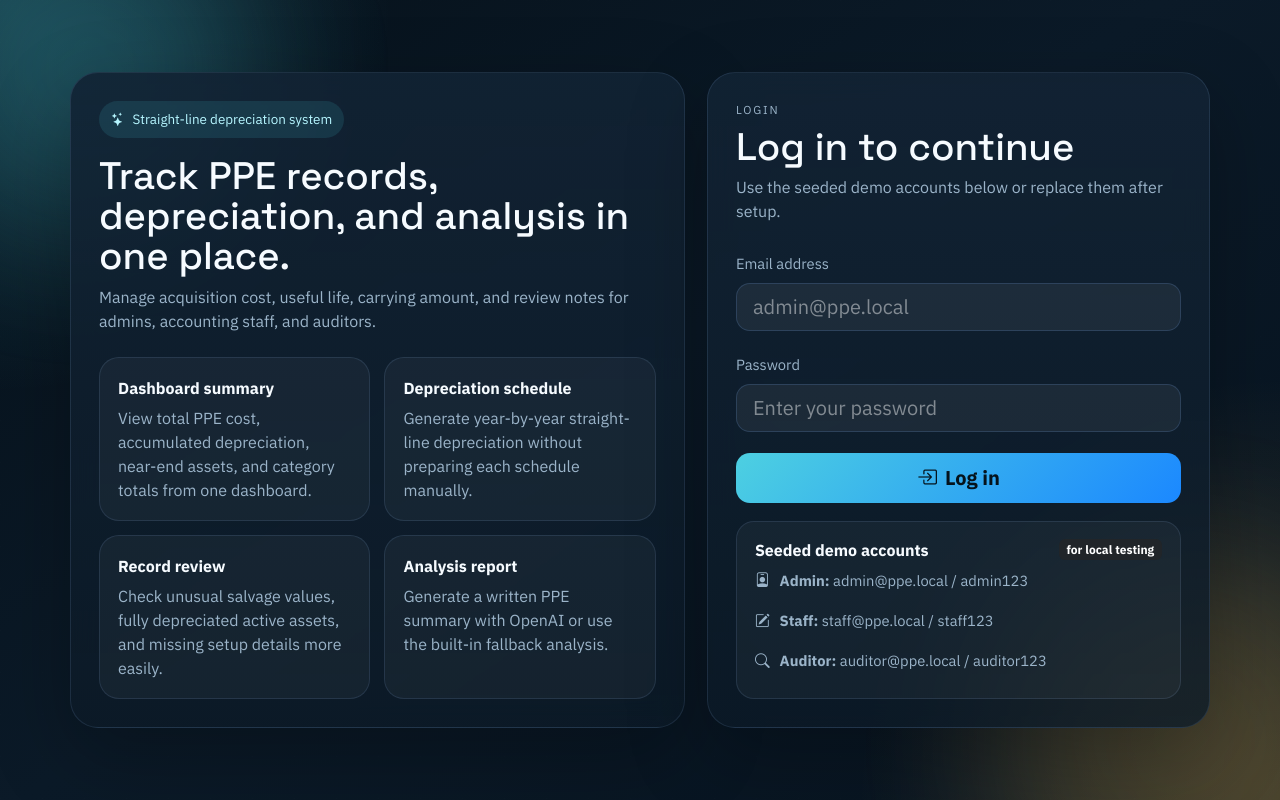
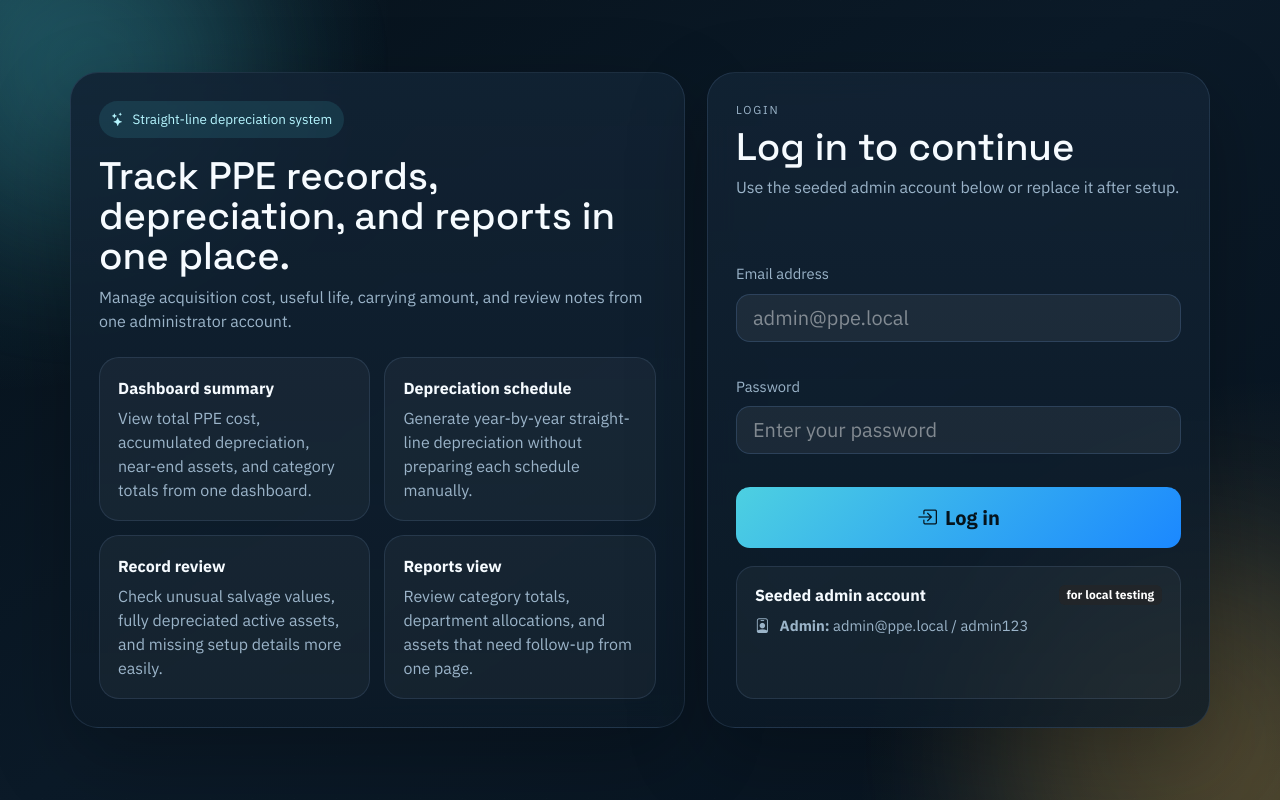
Before and after one commit to Wysi-Chel/ppe_lapsing, a PHP site: page /auth/login.php in a window 1280 px wide. Run offline with PHP 8.4, Linux system fonts and the light colour scheme; data comes from the database, SQL or seed files in the repository; both versions use the stored data as it was before the commit.

Commit message:
remove user

```diff
--- a/assets/css/app.css
+++ b/assets/css/app.css
@@ -525,12 +525,6 @@ body {
     font-size: 0.92rem;
 }
 
-.analysis-output {
-    white-space: pre-wrap;
-    line-height: 1.7;
-    color: #eef7ff;
-}
-
 .empty-state {
     padding: 26px;
     border: 1px dashed var(--line-strong);
--- a/auth/login.php
+++ b/auth/login.php
@@ -33,7 +33,7 @@ if ($_SERVER['REQUEST_METHOD'] === 'POST' && $databaseError === null) {
 
 $pageTitle = 'Login';
 $pageHeading = 'Sign in';
-$pageDescription = 'Access the PPE asset dashboard, schedules, and AI analysis tools.';
+$pageDescription = 'Access the PPE asset dashboard, schedules, and reports.';
 
 require_once APP_ROOT . '/includes/header.php';
 ?>
@@ -44,9 +44,9 @@ require_once APP_ROOT . '/includes/header.php';
                 <i class="bi bi-stars"></i>
                 Straight-line depreciation system
             </span>
-            <h1 class="auth-title">Track PPE records, depreciation, and analysis in one place.</h1>
+            <h1 class="auth-title">Track PPE records, depreciation, and reports in one place.</h1>
             <p class="auth-copy mb-0">
-                Manage acquisition cost, useful life, carrying amount, and review notes for admins, accounting staff, and auditors.
+                Manage acquisition cost, useful life, carrying amount, and review notes from one administrator account.
             </p>
         </div>
 
@@ -64,8 +64,8 @@ require_once APP_ROOT . '/includes/header.php';
                 <p class="feature-copy mb-0">Check unusual salvage values, fully depreciated active assets, and missing setup details more easily.</p>
             </article>
             <article class="feature-card">
-                <strong>Analysis report</strong>
-                <p class="feature-copy mb-0">Generate a written PPE summary with OpenAI or use the built-in fallback analysis.</p>
+                <strong>Reports view</strong>
+                <p class="feature-copy mb-0">Review category totals, department allocations, and assets that need follow-up from one page.</p>
             </article>
         </div>
     </section>
@@ -74,7 +74,7 @@ require_once APP_ROOT . '/includes/header.php';
         <div>
             <p class="eyebrow mb-2">Login</p>
             <h2 class="auth-title h3 mb-2">Log in to continue</h2>
-            <p class="text-soft mb-0">Use the seeded demo accounts below or replace them after setup.</p>
+            <p class="text-soft mb-0">Use the seeded admin account below or replace it after setup.</p>
         </div>
 
         <?php if ($databaseError !== null): ?>
@@ -106,13 +106,11 @@ require_once APP_ROOT . '/includes/header.php';
 
         <div class="helper-card">
             <div class="d-flex justify-content-between align-items-center mb-2">
-                <strong>Seeded demo accounts</strong>
+                <strong>Seeded admin account</strong>
                 <span class="badge text-bg-dark">for local testing</span>
             </div>
             <div class="stack-gap">
                 <div class="kpi-inline"><i class="bi bi-person-badge"></i><span><strong>Admin:</strong> admin@ppe.local / admin123</span></div>
-                <div class="kpi-inline"><i class="bi bi-pencil-square"></i><span><strong>Staff:</strong> staff@ppe.local / staff123</span></div>
-                <div class="kpi-inline"><i class="bi bi-search"></i><span><strong>Auditor:</strong> auditor@ppe.local / auditor123</span></div>
             </div>
         </div>
     </section>
--- a/config/app.php
+++ b/config/app.php
@@ -57,7 +57,6 @@ date_default_timezone_set('Asia/Manila');
 define('APP_NAME', '');
 define('APP_ROOT', dirname(__DIR__));
 define('CURRENT_YEAR', (int) date('Y'));
-define('OPENAI_MODEL', getenv('OPENAI_MODEL') ?: 'gpt-5.5');
 
 $documentRoot = $_SERVER['DOCUMENT_ROOT'] ?? APP_ROOT;
 $resolvedDocumentRoot = is_string($documentRoot) ? (realpath($documentRoot) ?: APP_ROOT) : APP_ROOT;
@@ -76,5 +75,4 @@ define('BASE_URL', $baseUrl);
 require_once APP_ROOT . '/includes/helpers.php';
 require_once APP_ROOT . '/config/database.php';
 require_once APP_ROOT . '/functions/depreciation_function.php';
-require_once APP_ROOT . '/functions/ai_function.php';
 require_once APP_ROOT . '/includes/auth.php';
--- a/functions/ai_function.php
+++ /dev/null
@@ -1,238 +0,0 @@
-<?php
-declare(strict_types=1);
-
-function build_analysis_snapshot(array $assets, array $metrics, array $alerts): string
-{
-    $lines = [
-        'System date: ' . date('Y-m-d'),
-        'Total assets: ' . $metrics['asset_count'],
-        'Total PPE cost: ' . money($metrics['total_cost']),
-        'Total accumulated depreciation: ' . money($metrics['total_accumulated']),
-        'Total carrying amount: ' . money($metrics['total_carrying']),
-        'Active assets: ' . $metrics['active_count'],
-        'Fully depreciated assets: ' . $metrics['fully_depreciated_count'],
-        'Assets near end of useful life: ' . $metrics['near_end_count'],
-        'Assets with unusual records: ' . count($alerts['unusual']),
-        '',
-        'Top asset highlights:',
-    ];
-
-    $highlights = array_slice($assets, 0, 6);
-    foreach ($highlights as $asset) {
-        $lines[] = sprintf(
-            '- %s (%s): status=%s, carrying=%s, remaining_years=%d, anomalies=%d',
-            $asset['asset_name'],
-            $asset['asset_code'],
-            $asset['status'],
-            money((float) $asset['carrying_amount']),
-            (int) $asset['remaining_years'],
-            (int) $asset['anomaly_count']
-        );
-    }
-
-    if ($alerts['unusual'] !== []) {
-        $lines[] = '';
-        $lines[] = 'Potential unusual records:';
-
-        foreach (array_slice($alerts['unusual'], 0, 8) as $asset) {
-            $lines[] = '- ' . $asset['asset_name'] . ' (' . $asset['asset_code'] . '): ' . implode('; ', $asset['anomalies']);
-        }
-    }
-
-    return implode("\n", $lines);
-}
-
-function generate_rule_based_analysis(array $assets, array $metrics, array $alerts): string
-{
-    if ($metrics['asset_count'] === 0) {
-        return "No PPE records are available yet.\n\nAdd assets first so the system can generate a depreciation and condition analysis.";
-    }
-
-    $analysis = [];
-    $analysis[] = '1. Overall PPE Summary';
-    $analysis[] = 'The organization is tracking ' . $metrics['asset_count'] . ' PPE ' . pluralize($metrics['asset_count'], 'item', 'items') . ' with a total acquisition cost of ' . money($metrics['total_cost']) . '. The current carrying amount is ' . money($metrics['total_carrying']) . ' after recognizing ' . money($metrics['total_accumulated']) . ' in depreciation.';
-    $analysis[] = '';
-    $analysis[] = '2. Depreciation Analysis';
-    $analysis[] = $metrics['fully_depreciated_count'] . ' ' . pluralize($metrics['fully_depreciated_count'], 'asset is', 'assets are') . ' fully depreciated, while ' . $metrics['near_end_count'] . ' ' . pluralize($metrics['near_end_count'], 'asset is', 'assets are') . ' close to the end of useful life.';
-
-    if ($alerts['near_end'] !== []) {
-        $analysis[] = 'Assets nearing replacement include:';
-        foreach (array_slice($alerts['near_end'], 0, 4) as $asset) {
-            $analysis[] = '- ' . $asset['asset_name'] . ' (' . $asset['asset_code'] . ') with ' . $asset['remaining_years'] . ' year(s) remaining.';
-        }
-    }
-
-    $analysis[] = '';
-    $analysis[] = '3. Record Quality Review';
-    if ($alerts['unusual'] === []) {
-        $analysis[] = 'No unusual PPE records were detected by the local rule-based checks.';
-    } else {
-        $analysis[] = count($alerts['unusual']) . ' record(s) need closer review. Common issues include assets that are fully depreciated but still active, or salvage values higher than cost.';
-        foreach (array_slice($alerts['unusual'], 0, 4) as $asset) {
-            $analysis[] = '- ' . $asset['asset_name'] . ': ' . implode('; ', $asset['anomalies']);
-        }
-    }
-
-    $analysis[] = '';
-    $analysis[] = '4. Recommendation';
-    $analysis[] = 'Review fully depreciated active assets for possible disposal or continued service justification. Prioritize assets with one year or less remaining useful life for budget planning and replacement scheduling.';
-
-    $analysis[] = '';
-    $analysis[] = '5. Conclusion';
-    $analysis[] = build_risk_summary($metrics, $alerts);
-
-    return implode("\n", $analysis);
-}
-
-function get_openai_api_key(): string
-{
-    $candidates = [
-        getenv('OPENAI_API_KEY') ?: '',
-        $_ENV['OPENAI_API_KEY'] ?? '',
-        $_SERVER['OPENAI_API_KEY'] ?? '',
-    ];
-
-    foreach ($candidates as $candidate) {
-        if (is_string($candidate) && trim($candidate) !== '') {
-            return trim($candidate);
-        }
-    }
-
-    return '';
-}
-
-function extract_openai_output_text(array $response): string
-{
-    if (!empty($response['output_text']) && is_string($response['output_text'])) {
-        return trim($response['output_text']);
-    }
-
-    $chunks = [];
-    foreach (($response['output'] ?? []) as $item) {
-        if (($item['type'] ?? '') !== 'message') {
-            continue;
-        }
-
-        foreach (($item['content'] ?? []) as $contentPart) {
-            if (($contentPart['type'] ?? '') === 'output_text' && !empty($contentPart['text'])) {
-                $chunks[] = trim((string) $contentPart['text']);
-            }
-        }
-    }
-
-    return trim(implode("\n\n", array_filter($chunks)));
-}
-
-function generate_openai_analysis(string $snapshot): array
-{
-    $apiKey = get_openai_api_key();
-
-    if ($apiKey === '') {
-        return [
-            'success' => false,
-            'error' => 'OPENAI_API_KEY is not configured.',
-        ];
-    }
-
-    if (!function_exists('curl_init')) {
-        return [
-            'success' => false,
-            'error' => 'The PHP cURL extension is not enabled.',
-        ];
-    }
-
-    $payload = [
-        'model' => OPENAI_MODEL,
-        'instructions' => 'You are an accounting assistant. Review PPE depreciation data and explain it in concise, practical accounting language. Provide: 1) overall PPE summary, 2) depreciation analysis, 3) unusual records, 4) replacement priorities, and 5) a short conclusion.',
-        'input' => $snapshot,
-    ];
-
-    $curl = curl_init('https://api.openai.com/v1/responses');
-    curl_setopt_array($curl, [
-        CURLOPT_RETURNTRANSFER => true,
-        CURLOPT_POST => true,
-        CURLOPT_TIMEOUT => 60,
-        CURLOPT_HTTPHEADER => [
-            'Content-Type: application/json',
-            'Authorization: Bearer ' . $apiKey,
-        ],
-        CURLOPT_POSTFIELDS => json_encode($payload, JSON_UNESCAPED_SLASHES),
-    ]);
-
-    $rawResponse = curl_exec($curl);
-
-    if ($rawResponse === false) {
-        $error = curl_error($curl);
-        curl_close($curl);
-
-        return [
-            'success' => false,
-            'error' => 'OpenAI request error: ' . $error,
-        ];
-    }
-
-    $statusCode = (int) curl_getinfo($curl, CURLINFO_RESPONSE_CODE);
-    curl_close($curl);
-
-    $decoded = json_decode($rawResponse, true);
-
-    if ($statusCode >= 400) {
-        $message = $decoded['error']['message'] ?? 'The OpenAI API returned an error.';
-
-        return [
-            'success' => false,
-            'error' => 'OpenAI API error: ' . $message,
-        ];
-    }
-
-    if (!is_array($decoded)) {
-        return [
-            'success' => false,
-            'error' => 'OpenAI API returned an unreadable response.',
-        ];
-    }
-
-    $text = extract_openai_output_text($decoded);
-
-    if ($text === '') {
-        return [
-            'success' => false,
-            'error' => 'OpenAI API returned no analysis text.',
-        ];
-    }
-
-    return [
-        'success' => true,
-        'analysis_type' => 'OpenAI Responses API',
-        'content' => $text,
-    ];
-}
-
-function save_ai_analysis(PDO $pdo, int $userId, string $analysisType, string $analysisResult): void
-{
-    $statement = $pdo->prepare(
-        'INSERT INTO ai_analysis (analysis_type, analysis_result, generated_by)
-         VALUES (:analysis_type, :analysis_result, :generated_by)'
-    );
-    $statement->execute([
-        'analysis_type' => $analysisType,
-        'analysis_result' => $analysisResult,
-        'generated_by' => $userId,
-    ]);
-}
-
-function fetch_ai_analysis_history(PDO $pdo, int $limit = 10): array
-{
-    $limit = max(1, $limit);
-    $statement = $pdo->prepare(
-        'SELECT a.analysis_id, a.analysis_type, a.analysis_result, a.generated_at,
-                u.full_name, u.role
-         FROM ai_analysis a
-         LEFT JOIN users u ON u.user_id = a.generated_by
-         ORDER BY a.generated_at DESC
-         LIMIT ' . $limit
-    );
-    $statement->execute();
-
-    return $statement->fetchAll() ?: [];
-}
--- a/includes/header.php
+++ b/includes/header.php
@@ -3,7 +3,7 @@ declare(strict_types=1);
 
 $pageTitle = $pageTitle ?? APP_NAME;
 $pageHeading = $pageHeading ?? $pageTitle;
-$pageDescription = $pageDescription ?? 'Keep your PPE schedules, assets, and analysis in one place.';
+$pageDescription = $pageDescription ?? 'Keep your PPE schedules, assets, and reports in one place.';
 $documentTitle = $pageTitle === APP_NAME ? APP_NAME : $pageTitle . '  ' . APP_NAME;
 $loggedInUser = current_user();
 $showShell = $loggedInUser !== null;
--- a/includes/helpers.php
+++ b/includes/helpers.php
@@ -76,11 +76,6 @@ function format_date(?string $date, string $format = 'M d, Y'): string
     return $timestamp ? date($format, $timestamp) : 'Invalid date';
 }
 
-function format_analysis_text(string $text): string
-{
-    return nl2br(e(trim($text)));
-}
-
 function status_badge_class(string $status): string
 {
     return match ($status) {
@@ -99,11 +94,6 @@ function condition_badge_class(string $condition): string
         'Critical' => 'text-bg-danger',
         default => 'text-bg-light',
     };
-}
-
-function analysis_badge_class(string $analysisType): string
-{
-    return stripos($analysisType, 'openai') !== false ? 'text-bg-primary' : 'text-bg-info';
 }
 
 function role_badge_class(string $role): string
--- a/includes/sidebar.php
+++ b/includes/sidebar.php
@@ -6,7 +6,6 @@ $navItems = [
     ['label' => 'Assets', 'href' => 'modules/assets.php', 'icon' => 'bi-pc-display', 'match' => '/modules/assets.php'],
     ['label' => 'Depreciation', 'href' => 'modules/depreciation.php', 'icon' => 'bi-graph-up-arrow', 'match' => '/modules/depreciation.php'],
     ['label' => 'Reports', 'href' => 'modules/reports.php', 'icon' => 'bi-bar-chart-line', 'match' => '/modules/reports.php'],
-    ['label' => 'AI Analysis', 'href' => 'modules/ai_analysis.php', 'icon' => 'bi-stars', 'match' => '/modules/ai_analysis.php'],
 ];
 
 if (can_manage_users()) {
```
Also changed, not shown: db.sql (+1 -13 lines), modules/ai_analysis.php (deleted, +0 -149 lines), modules/dashboard.php (+12 -13 lines), README.md, 1 other file.
